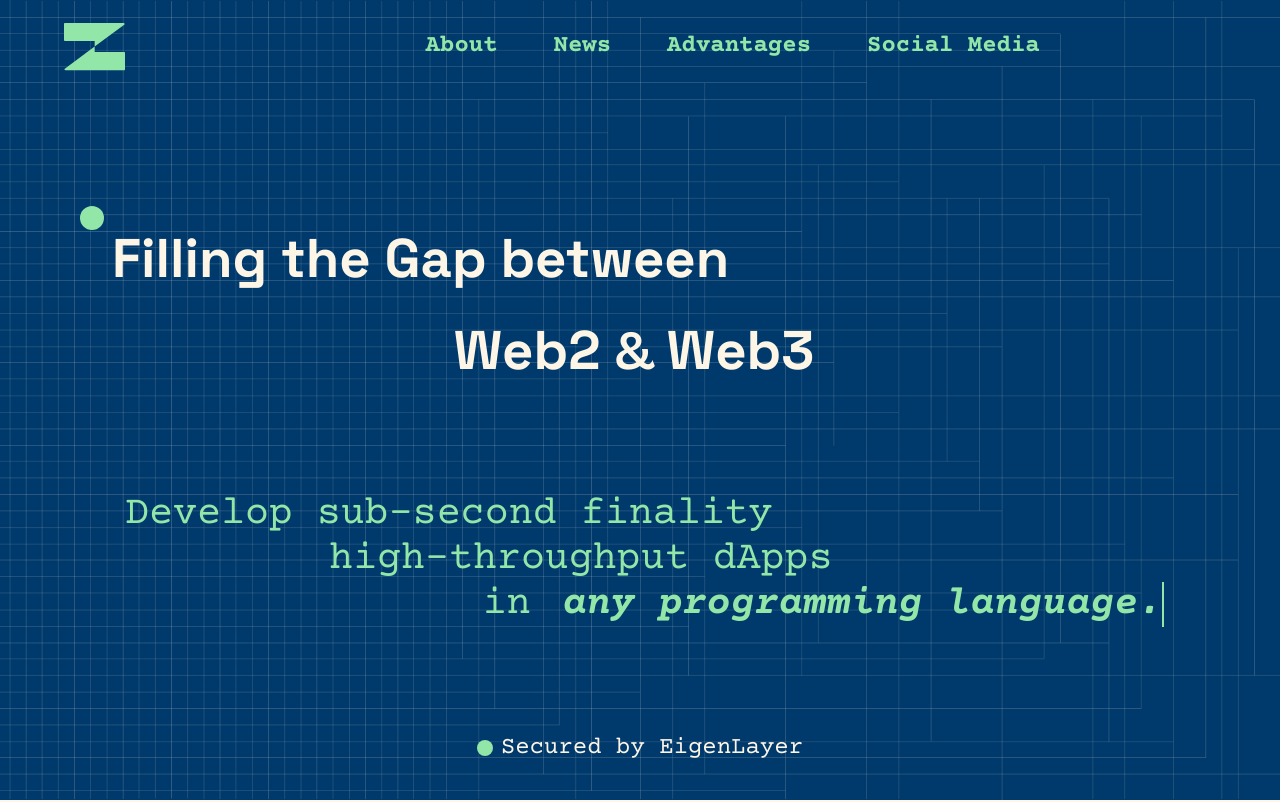
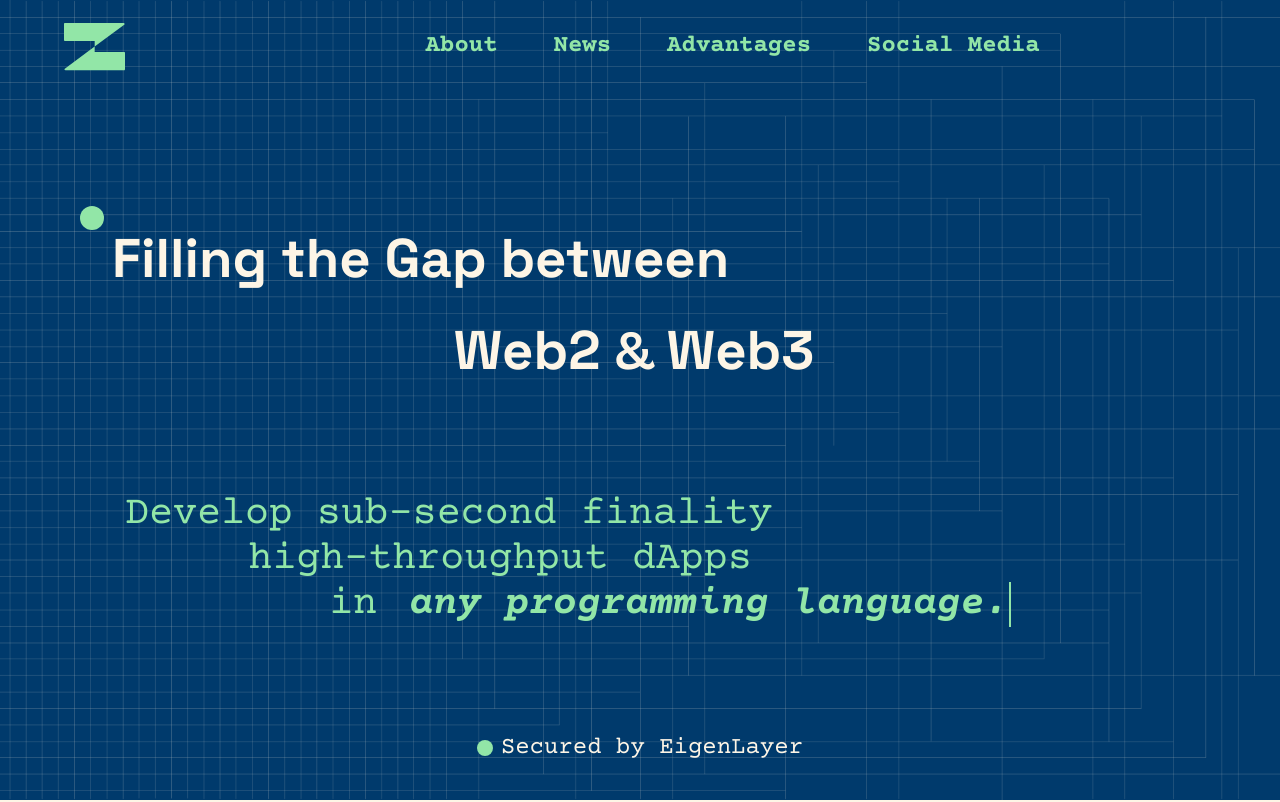
Before and after one commit to AzamHosseinian/Zellular-Ui, a React (Vite) app: page / in a window 1280 px wide. Shown: the top 802 px of the page. Built offline with nearby package versions, Linux system fonts and the light colour scheme.

Commit message:
update margin

```diff
--- a/src/components/Heder/Header.tsx
+++ b/src/components/Heder/Header.tsx
@@ -251,11 +251,11 @@ const Header = () => {
 
             <div className="ml-[30px] md:ml-[125px] mt-[20px] md:mt-[calc(28vh_-125px)] text-[#92E6A7] text-[clamp(24px,5vw,40px)] leading-[44.98px] font-normal font-courierPrime">
               <div>Develop sub-second finality </div>
-              <div className="ml-0  lg:ml-[calc(92.5vw_-_75vw_-20px)]">
+              <div className="ml-0  lg:ml-[calc(86.2vw_-_75vw_-20px)]">
                 high-throughput dApps
               </div>
 
-              <div className="ml-0 lg:ml-[calc(104.5vw_-_75vw_-20px)] flex gap-2">
+              <div className="ml-0 lg:ml-[calc(92.5vw_-_75vw_-20px)] flex gap-2">
                 in
                 <div className="typing-container text-[20px] md:text-[clamp(24px,5vw,40px)]">
                   <span className="typing-effect italic">
```
